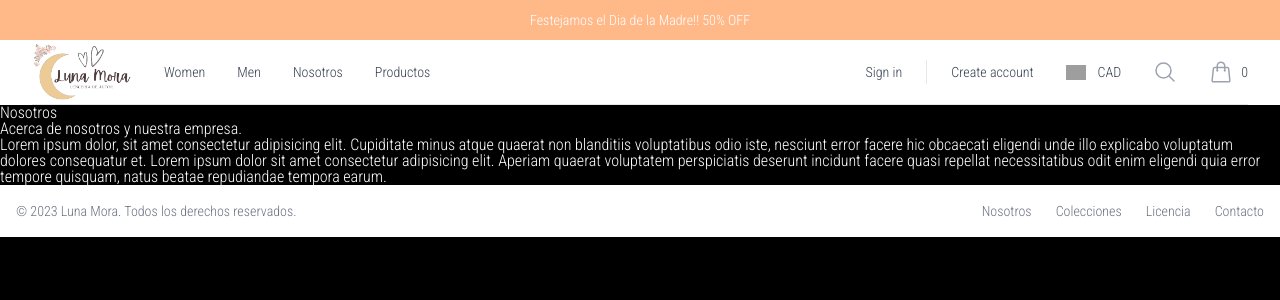
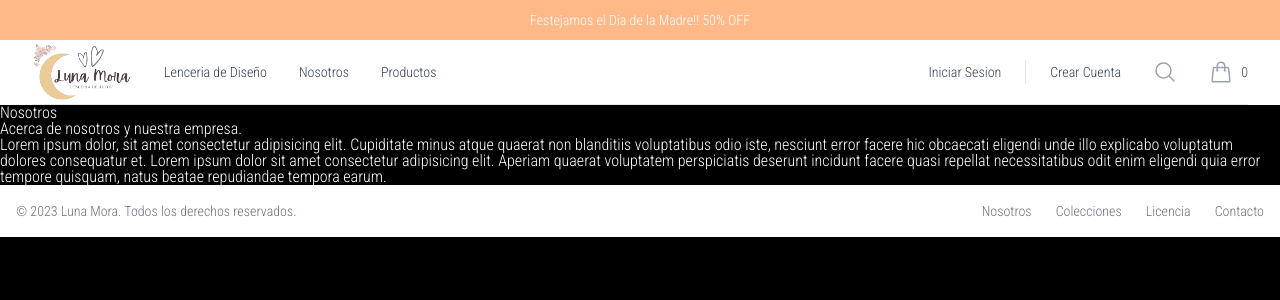
Before and after one commit to 86developer/LunaMoraEcommerce, a Next.js app in the folder proyecto/: page /nosotros in a window 1280 px wide. Shown: the top 300 px of the page. Built offline with nearby package versions, Linux system fonts and the light colour scheme; grey boxes are pictures that could not be loaded.

Commit message:
edicion navbar

```diff
--- a/proyecto/src/components/navbar.jsx
+++ b/proyecto/src/components/navbar.jsx
@@ -1,4 +1,4 @@
-'use client';
+'use client'
 import Link from 'next/link';
 import { Fragment, useState } from 'react'
 import { Dialog, Popover, Tab, Transition } from '@headlessui/react'
@@ -9,8 +9,8 @@ import '../styles/navbar.css';
 const navigation = {
     categories: [
         {
-            id: 'women',
-            name: 'Women',
+            id: 'Lenceria de Diseño',
+            name: 'Lenceria de Diseño',
             featured: [
                 {
                     name: 'New Arrivals',
@@ -62,62 +62,6 @@ const navigation = {
                         { name: 'Re-Arranged', href: '#' },
                         { name: 'Counterfeit', href: '#' },
                         { name: 'Significant Other', href: '#' },
-                    ],
-                },
-            ],
-        },
-        {
-            id: 'men',
-            name: 'Men',
-            featured: [
-                {
-                    name: 'New Arrivals',
-                    href: '#',
-                    imageSrc: 'https://tailwindui.com/img/ecommerce-images/product-page-04-detail-product-shot-01.jpg',
-                    imageAlt: 'Drawstring top with elastic loop closure and textured interior padding.',
-                },
-                {
-                    name: 'Artwork Tees',
-                    href: '#',
-                    imageSrc: 'https://tailwindui.com/img/ecommerce-images/category-page-02-image-card-06.jpg',
-                    imageAlt:
-                        'Three shirts in gray, white, and blue arranged on table with same line drawing of hands and shapes overlapping on front of shirt.',
-                },
-            ],
-            sections: [
-                {
-                    id: 'clothing',
-                    name: 'Clothing',
-                    items: [
-                        { name: 'Tops', href: '#' },
-                        { name: 'Pants', href: '#' },
-                        { name: 'Sweaters', href: '#' },
-                        { name: 'T-Shirts', href: '#' },
-                        { name: 'Jackets', href: '#' },
-                        { name: 'Activewear', href: '#' },
-                        { name: 'Browse All', href: '#' },
-                    ],
-                },
-                {
-                    id: 'accessories',
-                    name: 'Accessories',
-                    items: [
-                        { name: 'Watches', href: '#' },
-                        { name: 'Wallets', href: '#' },
-                        { name: 'Bags', href: '#' },
-                        { name: 'Sunglasses', href: '#' },
-                        { name: 'Hats', href: '#' },
-                        { name: 'Belts', href: '#' },
-                    ],
-                },
-                {
-                    id: 'brands',
-                    name: 'Brands',
-                    items: [
-                        { name: 'Re-Arranged', href: '#' },
-                        { name: 'Counterfeit', href: '#' },
-                        { name: 'Full Nelson', href: '#' },
-                        { name: 'My Way', href: '#' },
                     ],
                 },
             ],
@@ -290,7 +234,7 @@ export default function Example() {
                             <div className="ml-4 flex lg:ml-0">
                                 <Link href="/home">
                                     <span className="sr-only">Luna Mora</span>
-                                    <Image width={100} height={100} src="/img/lunafondo.png" />
+                                    <Image priority width={100} height={100} src="/img/lunafondo.png" alt='lenceria de diseño' />
                                 </Link>
                             </div>
 
@@ -383,10 +327,8 @@ export default function Example() {
                                     ))}
 
                                     {navigation.pages.map((page) => (
-                                        <Link legacyBehavior key={page.name} href={page.href}>
-                                            <a className="flex items-center text-sm font-medium text-gray-700 hover:text-gray-800">
-                                                {page.name}
-                                            </a>
+                                        <Link key={page.name} href={page.href} className="flex items-center text-sm font-medium text-gray-700 hover:text-gray-800 cursor-pointer">
+                                            {page.name}
                                         </Link>
                                     ))}
                                 </div>
@@ -395,25 +337,15 @@ export default function Example() {
                             <div className="ml-auto flex items-center">
                                 <div className="hidden lg:flex lg:flex-1 lg:items-center lg:justify-end lg:space-x-6">
                                     <a href="#" className="text-sm font-medium text-gray-700 hover:text-gray-800">
-                                        Sign in
+                                        Iniciar Sesion
                                     </a>
                                     <span className="h-6 w-px bg-gray-200" aria-hidden="true" />
                                     <a href="#" className="text-sm font-medium text-gray-700 hover:text-gray-800">
-                                        Create account
+                                        Crear Cuenta
                                     </a>
                                 </div>
 
-                                <div className="hidden lg:ml-8 lg:flex">
-                                    <a href="#" className="flex items-center text-gray-700 hover:text-gray-800">
-                                        <img
-                                            src="https://tailwindui.com/img/flags/flag-canada.svg"
-                                            alt=""
-                                            className="block h-auto w-5 flex-shrink-0"
-                                        />
-                                        <span className="ml-3 block text-sm font-medium">CAD</span>
-                                        <span className="sr-only">, change currency</span>
-                                    </a>
-                                </div>
+
 
                                 {/* Search */}
                                 <div className="flex lg:ml-6">
```
